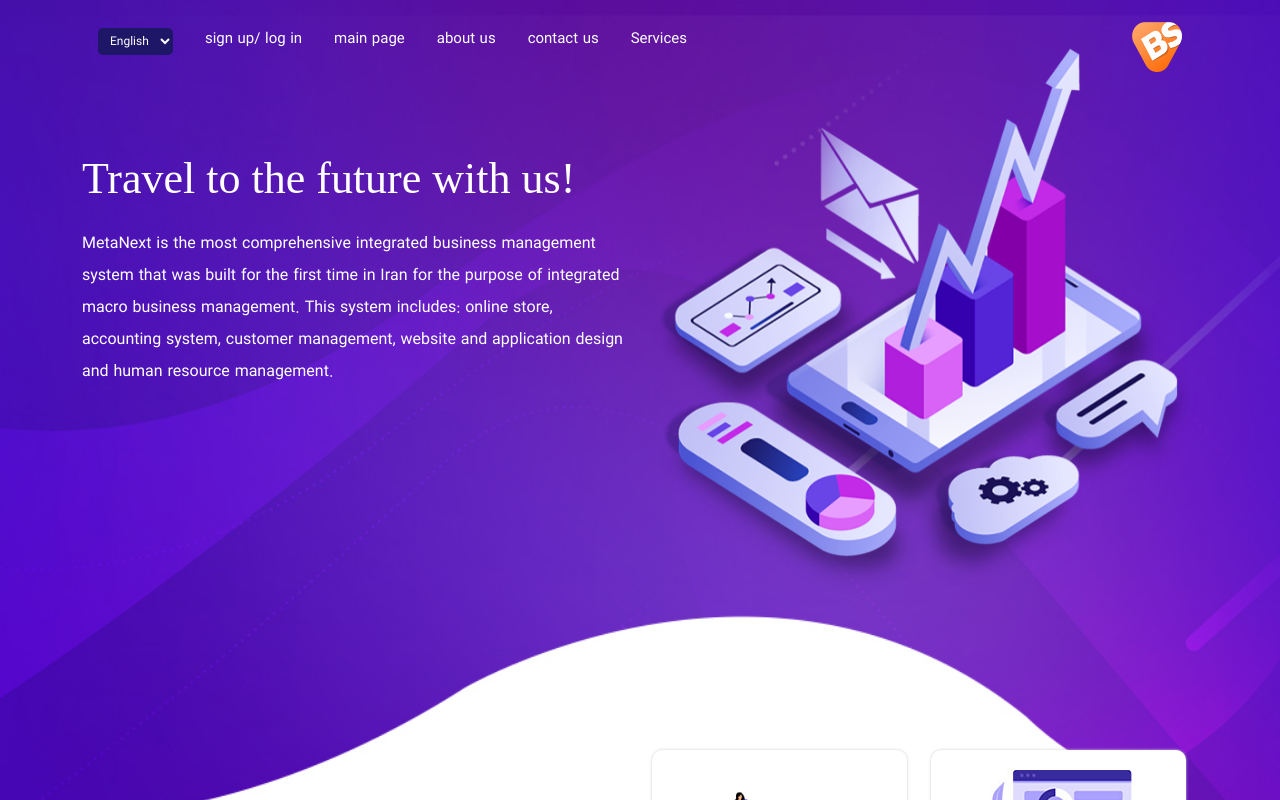
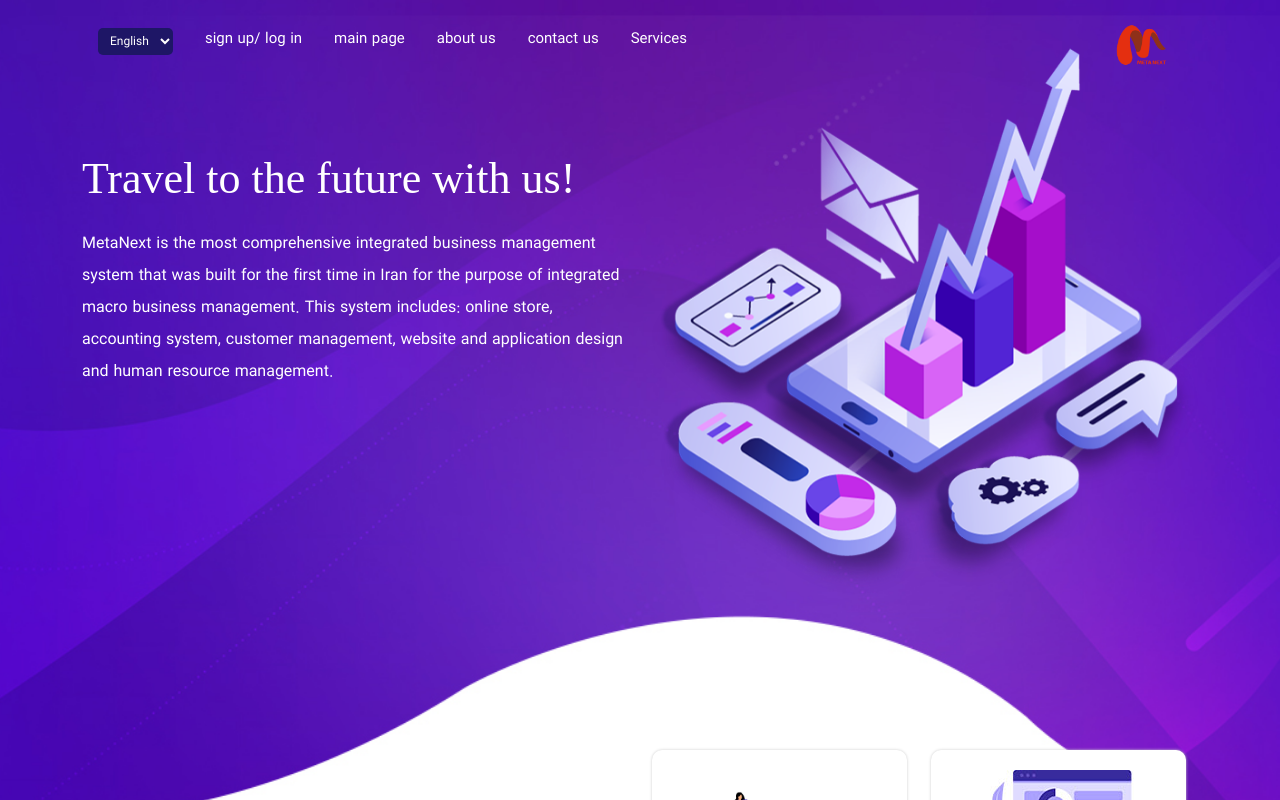
Before and after one commit to xander-zero/new-meta-website, a Next.js app: page / in a window 1280 px wide. Shown: the top 800 px of the page. Built offline with nearby package versions, Linux system fonts and the light colour scheme; what next-redux-wrapper would draw is missing.

Commit message:
update website

```diff
--- a/components/Header/Header.jsx
+++ b/components/Header/Header.jsx
@@ -5,7 +5,7 @@
 import HeaderImg from "../../assets/img/Header-img.jpg";
 import CrmLogo from "../../assets/img/CrmAgency.png";
 import Image from "next/image";
-import logo from "../../assets/img/logo.png";
+import logo from "../../assets/img/metanextlogo.png";
 import Typography from "../Typography/Typography";
 import NavbarCont from "../Navbar/Navbar";
 // import Button from "../Button/Button";
--- a/components/Navbar/Navbar.jsx
+++ b/components/Navbar/Navbar.jsx
@@ -99,13 +99,21 @@
               </div>
             </Nav>
           </Navbar.Collapse>
-          <Navbar.Brand href="#home">
+          <Navbar.Brand
+            href="#home"
+            style={{
+              display: "flex",
+              justifyContent: "center",
+              alignItems: "center",
+              width: "90px",
+            }}
+          >
             <Image
               src={image}
               alt="Picture of the author"
-              width="40px"
-              height="40px"
-              layout="responsive"
+              width="100px"
+              height="100px"
+              layout="intrinsic"
             />
           </Navbar.Brand>
         </Container>
```
Also changed, not shown: assets/img/metanextlogo.png (added).
